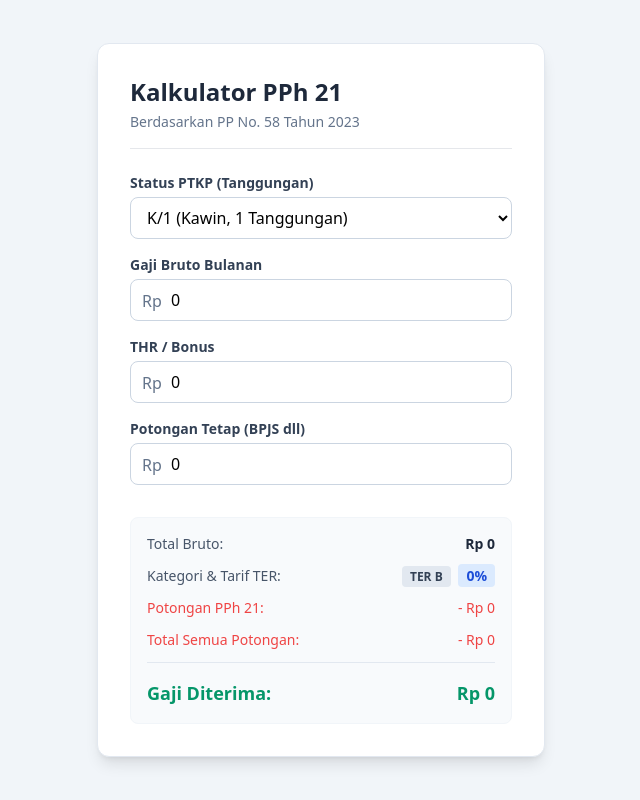
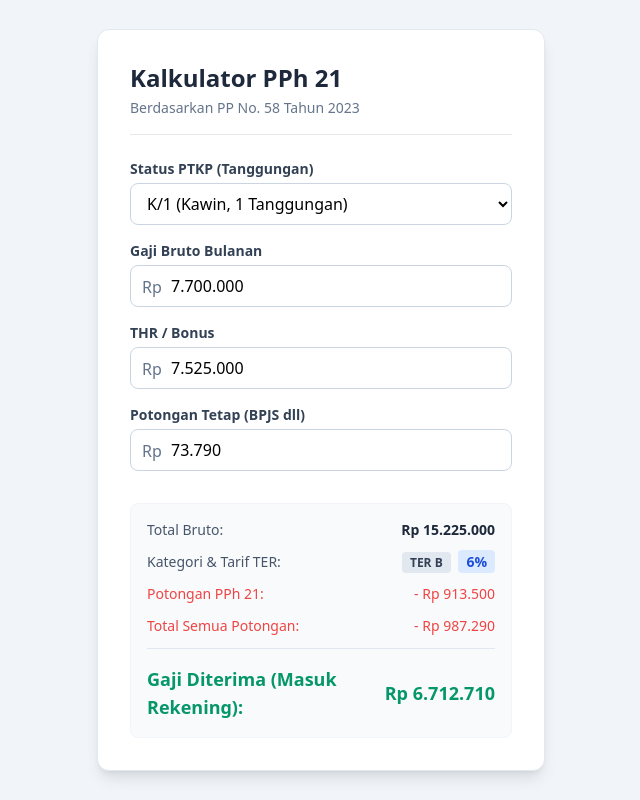
Before and after one commit to ekoris/pph-21, a plain HTML site: page index.html in a window 1280 px wide. Shown: the whole page, without its empty margins (319-959 px from the left). Drawn offline with nearby package versions, Linux system fonts and the light colour scheme.

Commit message:
Update salary input values and tax rates

```diff
--- a/index.html
+++ b/index.html
@@ -37,21 +37,21 @@
                 <label class="block text-sm font-semibold text-slate-700 mb-1">Gaji Bruto Bulanan</label>
                 <div class="relative">
                     <span class="absolute left-3 top-2.5 text-slate-500">Rp</span>
-                    <input type="text" inputmode="numeric" id="gaji" class="input-rupiah w-full border border-slate-300 rounded-lg py-2 pl-10 pr-3 focus:outline-none focus:ring-2 focus:ring-blue-500" value="0">
+                    <input type="text" inputmode="numeric" id="gaji" class="input-rupiah w-full border border-slate-300 rounded-lg py-2 pl-10 pr-3 focus:outline-none focus:ring-2 focus:ring-blue-500" value="7.700.000">
                 </div>
             </div>
             <div>
                 <label class="block text-sm font-semibold text-slate-700 mb-1">THR / Bonus</label>
                 <div class="relative">
                     <span class="absolute left-3 top-2.5 text-slate-500">Rp</span>
-                    <input type="text" inputmode="numeric" id="thr" class="input-rupiah w-full border border-slate-300 rounded-lg py-2 pl-10 pr-3 focus:outline-none focus:ring-2 focus:ring-blue-500" value="0">
+                    <input type="text" inputmode="numeric" id="thr" class="input-rupiah w-full border border-slate-300 rounded-lg py-2 pl-10 pr-3 focus:outline-none focus:ring-2 focus:ring-blue-500" value="7.525.000">
                 </div>
             </div>
             <div>
                 <label class="block text-sm font-semibold text-slate-700 mb-1">Potongan Tetap (BPJS dll)</label>
                 <div class="relative">
                     <span class="absolute left-3 top-2.5 text-slate-500">Rp</span>
-                    <input type="text" inputmode="numeric" id="potongan_tetap" class="input-rupiah w-full border border-slate-300 rounded-lg py-2 pl-10 pr-3 focus:outline-none focus:ring-2 focus:ring-blue-500" value="0">
+                    <input type="text" inputmode="numeric" id="potongan_tetap" class="input-rupiah w-full border border-slate-300 rounded-lg py-2 pl-10 pr-3 focus:outline-none focus:ring-2 focus:ring-blue-500" value="73.790">
                 </div>
             </div>
         </div>
@@ -77,7 +77,7 @@
                 <span id="out_total_potongan">- Rp 0</span>
             </div>
             <div class="flex justify-between items-center text-emerald-600 font-bold text-lg pt-1">
-                <span>Gaji Diterima:</span>
+                <span>Gaji Diterima (Masuk Rekening):</span>
                 <span id="out_gaji_bersih">Rp 0</span>
             </div>
         </div>
@@ -91,38 +91,77 @@
                 'K/3': 'C'
             };
 
+            // Master data TER sudah disesuaikan persis dengan tabel gambar PP 58/2023
             const tarifTER = {
                 'A': [
-                    { max: 5400000, rate: 0 }, { max: 5650000, rate: 0.0025 },
-                    { max: 5950000, rate: 0.005 }, { max: 6300000, rate: 0.0075 },
-                    { max: 6750000, rate: 0.01 }, { max: 7500000, rate: 0.0125 },
-                    { max: 8550000, rate: 0.015 }, { max: 9650000, rate: 0.0175 },
-                    { max: 10050000, rate: 0.02 }, { max: 10350000, rate: 0.0225 },
-                    { max: 10700000, rate: 0.025 }, { max: 11050000, rate: 0.03 },
-                    { max: 11600000, rate: 0.04 }, { max: 12500000, rate: 0.05 },
-                    { max: 13750000, rate: 0.06 }, { max: 15100000, rate: 0.07 },
-                    { max: 16950000, rate: 0.08 }, { max: Infinity, rate: 0.09 }
+                    { max: 5400000, rate: 0.00 }, { max: 5650000, rate: 0.0025 },
+                    { max: 5950000, rate: 0.0050 }, { max: 6300000, rate: 0.0075 },
+                    { max: 6750000, rate: 0.0100 }, { max: 7500000, rate: 0.0125 },
+                    { max: 8550000, rate: 0.0150 }, { max: 9650000, rate: 0.0175 },
+                    { max: 10050000, rate: 0.0200 }, { max: 10350000, rate: 0.0225 },
+                    { max: 10700000, rate: 0.0250 }, { max: 11050000, rate: 0.0300 },
+                    { max: 11600000, rate: 0.0350 }, { max: 12500000, rate: 0.0400 },
+                    { max: 13750000, rate: 0.0500 }, { max: 15100000, rate: 0.0600 },
+                    { max: 16950000, rate: 0.0700 }, { max: 19750000, rate: 0.0800 },
+                    { max: 24150000, rate: 0.0900 }, { max: 26450000, rate: 0.1000 },
+                    { max: 28000000, rate: 0.1100 }, { max: 30050000, rate: 0.1200 },
+                    { max: 32400000, rate: 0.1300 }, { max: 35400000, rate: 0.1400 },
+                    { max: 39100000, rate: 0.1500 }, { max: 43850000, rate: 0.1600 },
+                    { max: 47800000, rate: 0.1700 }, { max: 51400000, rate: 0.1800 },
+                    { max: 56300000, rate: 0.1900 }, { max: 62200000, rate: 0.2000 },
+                    { max: 68600000, rate: 0.2100 }, { max: 77500000, rate: 0.2200 },
+                    { max: 89000000, rate: 0.2300 }, { max: 103000000, rate: 0.2400 },
+                    { max: 125000000, rate: 0.2500 }, { max: 157000000, rate: 0.2600 },
+                    { max: 206000000, rate: 0.2700 }, { max: 337000000, rate: 0.2800 },
+                    { max: 454000000, rate: 0.2900 }, { max: 550000000, rate: 0.3000 },
+                    { max: 695000000, rate: 0.3100 }, { max: 910000000, rate: 0.3200 },
+                    { max: 1400000000, rate: 0.3300 }, { max: Infinity, rate: 0.3400 }
                 ],
                 'B': [
-                    { max: 6200000, rate: 0 }, { max: 6500000, rate: 0.0025 },
-                    { max: 6950000, rate: 0.005 }, { max: 7350000, rate: 0.0075 },
-                    { max: 7800000, rate: 0.01 }, { max: 8850000, rate: 0.0125 },
-                    { max: 9800000, rate: 0.015 }, { max: 10950000, rate: 0.0175 },
-                    { max: 11200000, rate: 0.02 }, { max: 13400000, rate: 0.03 },
-                    { max: 14100000, rate: 0.04 }, { max: 15550000, rate: 0.06 },
-                    { max: 16950000, rate: 0.07 }, { max: 17500000, rate: 0.08 },
-                    { max: Infinity, rate: 0.09 }
+                    { max: 6200000, rate: 0.00 }, { max: 6500000, rate: 0.0025 },
+                    { max: 6850000, rate: 0.0050 }, { max: 7300000, rate: 0.0075 },
+                    { max: 9200000, rate: 0.0100 }, { max: 10750000, rate: 0.0150 },
+                    { max: 11250000, rate: 0.0200 }, { max: 11600000, rate: 0.0250 },
+                    { max: 12600000, rate: 0.0300 }, { max: 13600000, rate: 0.0400 },
+                    { max: 14950000, rate: 0.0500 }, { max: 16400000, rate: 0.0600 },
+                    { max: 18450000, rate: 0.0700 }, { max: 21850000, rate: 0.0800 },
+                    { max: 26000000, rate: 0.0900 }, { max: 27700000, rate: 0.1000 },
+                    { max: 29350000, rate: 0.1100 }, { max: 31450000, rate: 0.1200 },
+                    { max: 33950000, rate: 0.1300 }, { max: 37100000, rate: 0.1400 },
+                    { max: 41100000, rate: 0.1500 }, { max: 45800000, rate: 0.1600 },
+                    { max: 49500000, rate: 0.1700 }, { max: 53800000, rate: 0.1800 },
+                    { max: 58500000, rate: 0.1900 }, { max: 64000000, rate: 0.2000 },
+                    { max: 71000000, rate: 0.2100 }, { max: 80000000, rate: 0.2200 },
+                    { max: 93000000, rate: 0.2300 }, { max: 109000000, rate: 0.2400 },
+                    { max: 129000000, rate: 0.2500 }, { max: 163000000, rate: 0.2600 },
+                    { max: 211000000, rate: 0.2700 }, { max: 374000000, rate: 0.2800 },
+                    { max: 459000000, rate: 0.2900 }, { max: 555000000, rate: 0.3000 },
+                    { max: 704000000, rate: 0.3100 }, { max: 957000000, rate: 0.3200 },
+                    { max: 1405000000, rate: 0.3300 }, { max: Infinity, rate: 0.3400 }
                 ],
                 'C': [
-                    { max: 6600000, rate: 0 }, { max: 6950000, rate: 0.0025 },
-                    { max: 7350000, rate: 0.005 }, { max: 7800000, rate: 0.0075 },
-                    { max: 8300000, rate: 0.01 }, { max: 8950000, rate: 0.0125 },
-                    { max: 9600000, rate: 0.015 }, { max: 10400000, rate: 0.0175 },
-                    { max: 10800000, rate: 0.02 }, { max: 11150000, rate: 0.0225 },
-                    { max: 11600000, rate: 0.025 }, { max: 12400000, rate: 0.03 },
-                    { max: 13200000, rate: 0.04 }, { max: 14100000, rate: 0.05 },
-                    { max: 15550000, rate: 0.06 }, { max: 17050000, rate: 0.07 },
-                    { max: 18300000, rate: 0.08 }, { max: Infinity, rate: 0.09 }
+                    { max: 6600000, rate: 0.00 }, { max: 6950000, rate: 0.0025 },
+                    { max: 7350000, rate: 0.0050 }, { max: 7800000, rate: 0.0075 },
+                    { max: 8300000, rate: 0.0100 }, { max: 8950000, rate: 0.0125 },
+                    { max: 9600000, rate: 0.0150 }, { max: 10400000, rate: 0.0175 },
+                    { max: 10800000, rate: 0.0200 }, { max: 11150000, rate: 0.0225 },
+                    { max: 11600000, rate: 0.0250 }, { max: 12400000, rate: 0.0300 },
+                    { max: 13200000, rate: 0.0400 }, { max: 14100000, rate: 0.0500 },
+                    { max: 15550000, rate: 0.0600 }, { max: 17050000, rate: 0.0700 },
+                    { max: 18300000, rate: 0.0800 }, { max: 22700000, rate: 0.0900 },
+                    { max: 26600000, rate: 0.1000 }, { max: 28100000, rate: 0.1100 },
+                    { max: 30100000, rate: 0.1200 }, { max: 32600000, rate: 0.1300 },
+                    { max: 35900000, rate: 0.1400 }, { max: 38900000, rate: 0.1500 },
+                    { max: 43000000, rate: 0.1600 }, { max: 47400000, rate: 0.1700 },
+                    { max: 51200000, rate: 0.1800 }, { max: 55800000, rate: 0.1900 },
+                    { max: 60400000, rate: 0.2000 }, { max: 66700000, rate: 0.2100 },
+                    { max: 74500000, rate: 0.2200 }, { max: 83200000, rate: 0.2300 },
+                    { max: 95600000, rate: 0.2400 }, { max: 110000000, rate: 0.2500 },
+                    { max: 134000000, rate: 0.2600 }, { max: 169000000, rate: 0.2700 },
+                    { max: 221000000, rate: 0.2800 }, { max: 390000000, rate: 0.2900 },
+                    { max: 463000000, rate: 0.3000 }, { max: 561000000, rate: 0.3100 },
+                    { max: 709000000, rate: 0.3200 }, { max: 965000000, rate: 0.3300 },
+                    { max: 1419000000, rate: 0.3400 }, { max: Infinity, rate: 0.3400 }
                 ]
             };
 
@@ -163,12 +202,18 @@
                 let tarif = getDynamicRate(kategoriTer, totalBruto);
                 let nominalPajak = totalBruto * tarif;
                 let totalPotongan = nominalPajak + potonganTetap;
+
+                // Gaji Bersih = Gaji Bruto Bulanan - (Total Pajak + Potongan Tetap)
                 let gajiBersih = gaji - totalPotongan;
 
                 // Update UI
                 $('#out_kategori').text('TER ' + kategoriTer);
                 $('#out_bruto').text(formatRupiah(totalBruto));
-                $('#out_tarif').text((tarif * 100) + '%');
+
+                // Tampilkan desimal maksimal 2 angka jika persentasenya berkoma (misal 1.25%)
+                let persenTarif = parseFloat((tarif * 100).toFixed(2));
+                $('#out_tarif').text(persenTarif + '%');
+
                 $('#out_pajak').text('- ' + formatRupiah(nominalPajak));
                 $('#out_total_potongan').text('- ' + formatRupiah(totalPotongan));
                 $('#out_gaji_bersih').text(formatRupiah(gajiBersih));
```
